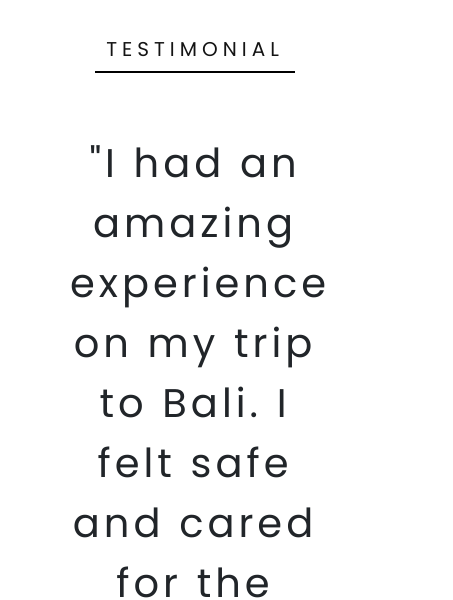
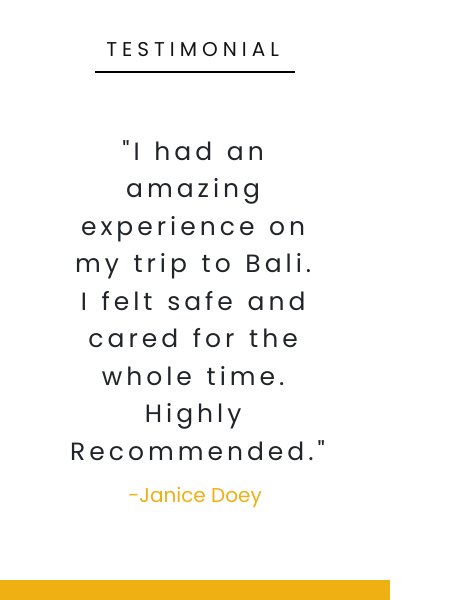
Before and after one commit to skayhall/travelher, a plain HTML site: page index.html in a window 390 px wide. Shown: the part 3660-4260 px from the top of the page, 453 px wide, since content can reach past the window. Drawn offline with nearby package versions, Linux system fonts and the light colour scheme; a script that the page names is missing.

Commit message:
updated quote size - tab/mobile

```diff
--- a/index.html
+++ b/index.html
@@ -3,7 +3,7 @@
 <head>
 	<meta charset="UTF-8">
 	<meta name="viewport" content="width=device-width, initial-scale=1.0">
-	<title>XploreHER</title>
+	<title>TravelHER</title>
 <!-- 	<link href="https://fonts.googleapis.com/css?family=Fjalla+One|Quicksand" rel="stylesheet">-->
 	<link href="https://fonts.googleapis.com/css?family=Poppins:300,400,700" rel="stylesheet">
 	<link rel="stylesheet" href="http://maxcdn.bootstrapcdn.com/font-awesome/4.7.0/css/font-awesome.min.css">
--- a/style.css
+++ b/style.css
@@ -486,6 +486,18 @@
 		}
 
 
+		/* Responsive Design - Landscape phone to portrait tablet */
+		@media (max-width: 767px) {
+
+			.section5-quote {
+				font-size: 2.5rem;
+				text-align:center;
+				letter-spacing: 4px;
+			}
+
+
+		}
+
 		/*FOOTER STYLES*/
 
 
```
